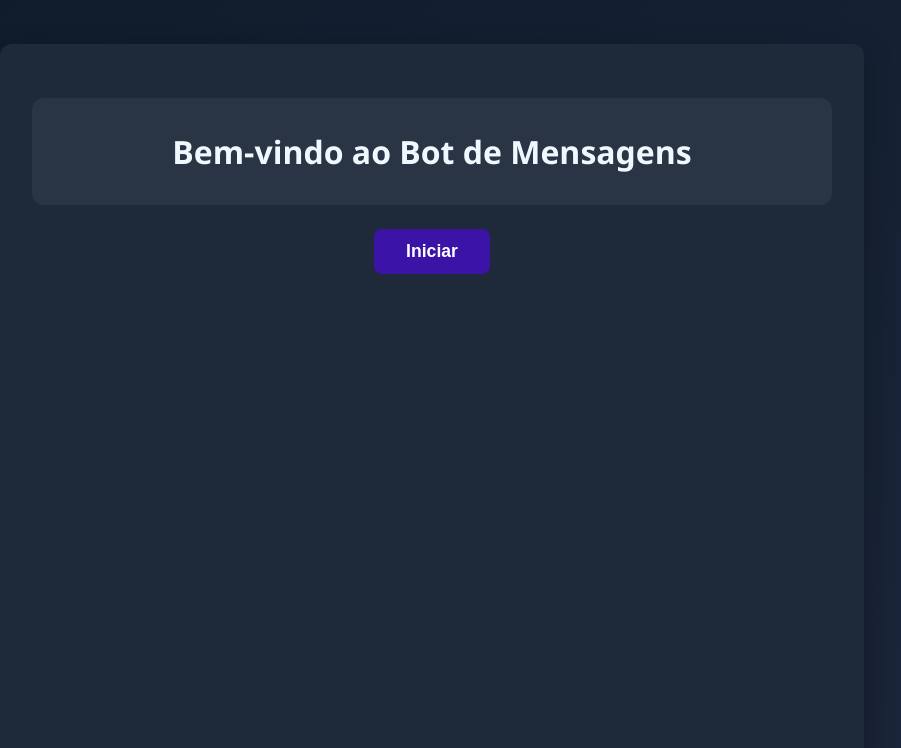
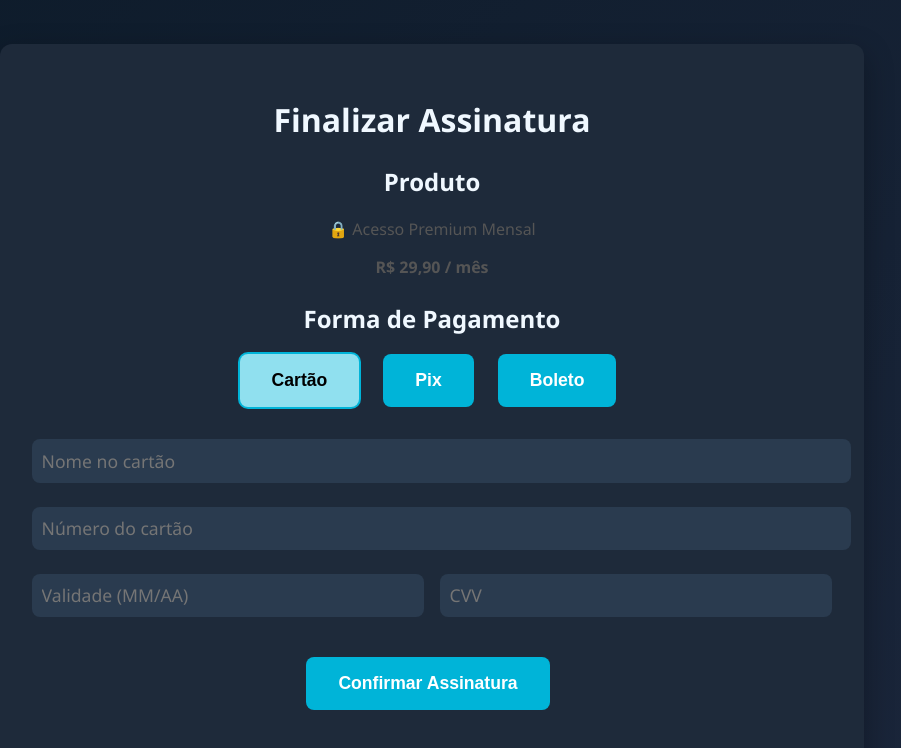
Before and after one commit to Caldeira1996/Bot-Automation, a React (Vite) app in the folder bot-wpp/mensagem-bot-frontend/: page /CheckoutScreen in a window 1280 px wide. Before the commit this address led to /. Shown: the top 748 px of the page, without its empty margins (208-1109 px from the left). Built offline with nearby package versions, Linux system fonts and the light colour scheme.

Commit message:
Checkout
Implantação do Checkout

```diff
--- a/bot-wpp/mensagem-bot-frontend/src/AppRoutes.tsx
+++ b/bot-wpp/mensagem-bot-frontend/src/AppRoutes.tsx
@@ -2,6 +2,7 @@ import { Routes, Route, Navigate } from "react-router-dom";
 import Home from "./pages/Home";
 import BotApp from "./App";
 import Settings from "./pages/Settings";   // ⬅️ 1. importe a página
+import CheckoutScreen from "./components/Checkout/CheckoutScreen";
 
 export default function AppRoutes() {
   return (
@@ -11,6 +12,7 @@ export default function AppRoutes() {
 
       {/* 2. adicione a rota explícita */}
       <Route path="/settings" element={<Settings />} />
+      <Route path="/CheckoutScreen" element={<CheckoutScreen/>}/>
 
       {/* rota coringa deve vir por último */}
       <Route path="*" element={<Navigate to="/" replace />} />
--- /dev/null
+++ b/bot-wpp/mensagem-bot-frontend/src/components/Checkout/CheckoutScreen.css
@@ -0,0 +1,79 @@
+:root {
+  --color-bg: linear-gradient(135deg, #0d1b2a, #1b263b);
+  --color-panel: #1e2a3a;
+  --color-accent: #00b4d8;
+  --color-accent-light: #90e0ef;
+  --color-text: #f0f8ff;
+  --color-muted: #aaa;
+}
+
+body {
+  font-family: "Segoe UI", sans-serif;
+  background: var(--color-bg);
+  color: var(--color-text);
+}
+
+.container {
+  min-height: 80vh;
+  height: 90vh;
+  max-width: 800px;
+  margin: 0 auto;
+  margin-top: 1%;
+  margin-bottom: 1%;
+  padding: 2rem;
+  background-color: var(--color-panel);
+  border-radius: 12px;
+  box-shadow: 0 10px 30px rgba(0, 0, 0, 0.3);
+}
+
+h1 {
+  text-align: center;
+  font-size: 2rem;
+  margin-bottom: 1.5rem;
+}
+
+.section {
+  margin-bottom: 1.5rem;
+}
+
+.input {
+  width: 100%;
+  padding: 0.6rem;
+  margin-top: 0.5rem;
+  margin-bottom: 1rem;
+  border-radius: 8px;
+  border: none;
+  background-color: #2a3b4f;
+  color: white;
+}
+
+.button-group {
+  display: flex;
+  justify-content: center;
+  gap: 1rem;
+  margin-top: 1rem;
+  flex-wrap: wrap;
+}
+
+.btn {
+  background-color: var(--color-accent);
+  color: white;
+  border: none;
+  padding: 1rem 2rem;
+  border-radius: 8px;
+  cursor: pointer;
+  font-size: 1.1rem;
+  font-weight: 600;
+  transition: background 0.3s ease, color 0.3s ease;
+}
+
+.btn:hover {
+  background-color: var(--color-accent-light);
+  color: black;
+}
+
+.btn.selected {
+  background-color: var(--color-accent-light);
+  color: black;
+  box-shadow: 0 0 0 2px var(--color-accent);
+}
--- /dev/null
+++ b/bot-wpp/mensagem-bot-frontend/src/components/Checkout/CheckoutScreen.tsx
@@ -0,0 +1,101 @@
+import { useState } from 'react';
+import './CheckoutScreen.css';
+
+export default function CheckoutScreen() {
+  const [paymentMethod, setPaymentMethod] = useState<'credit' | 'pix' | 'boleto'>('credit');
+  const [cardData, setCardData] = useState({
+    name: '',
+    number: '',
+    expiry: '',
+    cvv: '',
+  });
+
+  const handlePayment = () => {
+    alert('Assinatura confirmada! 🚀');
+  };
+
+  return (
+    <div className="container">
+      <h1>Finalizar Assinatura</h1>
+
+      <div className="section">
+        <h2>Produto</h2>
+        <p>🔒 Acesso Premium Mensal</p>
+        <p style={{ fontWeight: 'bold' }}>R$ 29,90 / mês</p>
+      </div>
+
+      <div className="section">
+        <h2>Forma de Pagamento</h2>
+        <div className="button-group">
+          <button
+            className={`btn ${paymentMethod === 'credit' ? 'selected' : ''}`}
+            onClick={() => setPaymentMethod('credit')}
+          >
+            Cartão
+          </button>
+          <button
+            className={`btn ${paymentMethod === 'pix' ? 'selected' : ''}`}
+            onClick={() => setPaymentMethod('pix')}
+          >
+            Pix
+          </button>
+          <button
+            className={`btn ${paymentMethod === 'boleto' ? 'selected' : ''}`}
+            onClick={() => setPaymentMethod('boleto')}
+          >
+            Boleto
+          </button>
+        </div>
+      </div>
+
+      {paymentMethod === 'credit' && (
+        <div className="section">
+          <input
+            type="text"
+            className="input"
+            placeholder="Nome no cartão"
+            value={cardData.name}
+            onChange={(e) => setCardData({ ...cardData, name: e.target.value })}
+          />
+          <input
+            type="text"
+            className="input"
+            placeholder="Número do cartão"
+            value={cardData.number}
+            onChange={(e) => setCardData({ ...cardData, number: e.target.value })}
+          />
+          <div style={{ display: 'flex', gap: '1rem' }}>
+            <input
+              type="text"
+              className="input"
+              placeholder="Validade (MM/AA)"
+              value={cardData.expiry}
+              onChange={(e) => setCardData({ ...cardData, expiry: e.target.value })}
+            />
+            <input
+              type="text"
+              className="input"
+              placeholder="CVV"
+              value={cardData.cvv}
+              onChange={(e) => setCardData({ ...cardData, cvv: e.target.value })}
+            />
+          </div>
+        </div>
+      )}
+
+      {paymentMethod === 'pix' && (
+        <p className="section">⚡ Você receberá um QR Code para pagamento instantâneo.</p>
+      )}
+
+      {paymentMethod === 'boleto' && (
+        <p className="section">📄 Um boleto será gerado com vencimento em até 2 dias úteis.</p>
+      )}
+
+      <div className="button-group">
+        <button className="btn" onClick={handlePayment}>
+          Confirmar Assinatura
+        </button>
+      </div>
+    </div>
+  );
+}
--- a/bot-wpp/mensagem-bot-frontend/src/components/Sidebar.tsx
+++ b/bot-wpp/mensagem-bot-frontend/src/components/Sidebar.tsx
@@ -1,4 +1,4 @@
-import { FiUserPlus, FiSettings, FiLogOut, FiEye, FiClock } from "react-icons/fi";
+import { FiUserPlus, FiSettings, FiLogOut, FiEye, FiClock, FiShoppingCart } from "react-icons/fi";
 import { useNavigate } from "react-router-dom";
 
 import "../styles/sidebar.css"
@@ -23,6 +23,9 @@ export default function Sidebar({ onAddContact, onViewContacts, onOpenSchedule }
       <button title="Agendamentos de envio" onClick={onOpenSchedule}>
         <FiClock />
       </button>
+      <button title="Ir para Checkout" onClick={() => navigate("/checkout")}>
+        <FiShoppingCart />
+      </button>
       <button title="Configurações" onClick={() => navigate("/settings")}>
         <FiSettings />
       </button>
```
